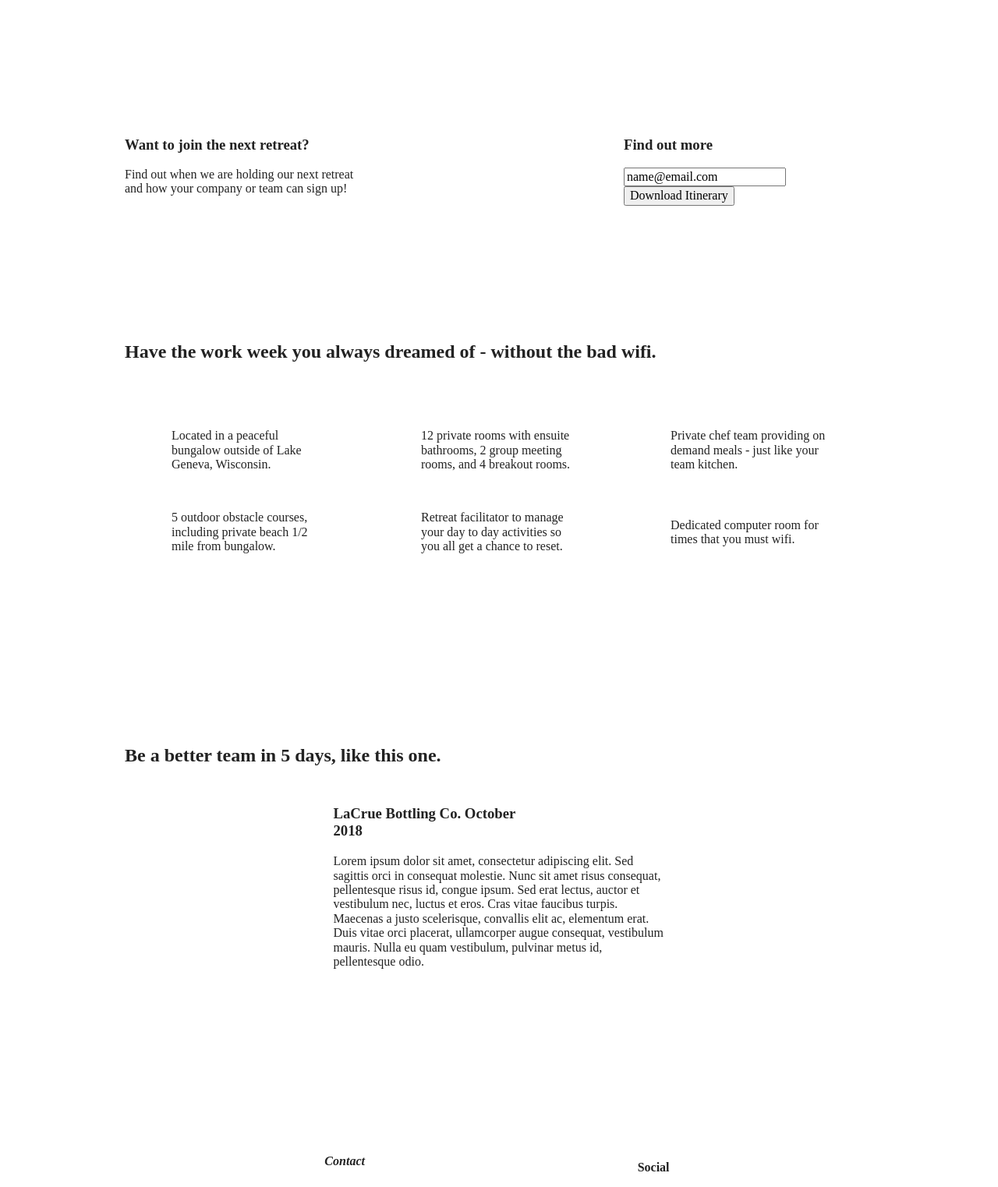
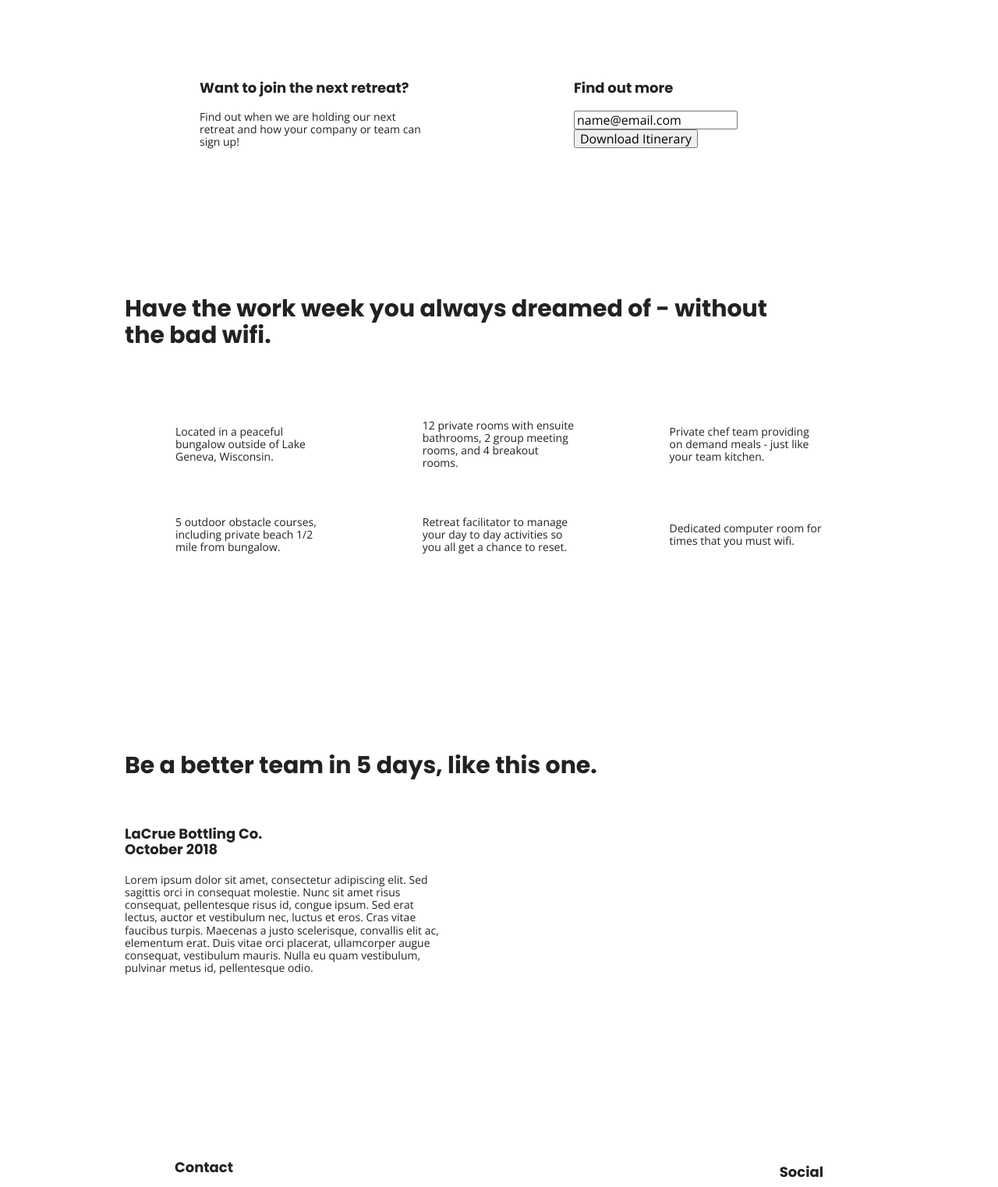
Before and after one commit to amanda-w1/unplugged, a website built with Parcel: page index.html in a window 1280 px wide. Shown: the part 362-1885 px from the top of the page at 78% size. Built offline with nearby package versions, Linux system fonts and the light colour scheme.

Commit message:
Updated CSS for mobile, tablet, and desktop styles

```diff
--- a/css/main.css
+++ b/css/main.css
@@ -87,6 +87,57 @@ textarea {
    Author's custom styles
    ========================================================================== */
 
+  /* General Styles */
+
+  html {
+    font-size: 16px;
+  }
+
+  body {
+    font-family: 'Open Sans', sans-serif;
+    font-size: 1em;
+  }
+
+  ul, ol {
+    list-style-type: none;
+  }
+
+  a {
+    color: #e2e3ed;
+    text-decoration: none;
+  }
+
+  h2 {
+    font-family: 'Poppins', sans-serif;
+    font-size: 1.875em;
+  }
+
+  h3, h4 {
+    font-family: 'Poppins', sans-serif;
+    font-size: 1.125em;
+  }
+
+  p {
+    font-size: .875em;
+  }
+
+  img {
+
+  }
+
+  figure {
+
+  }
+
+  address {
+    font-style: normal;
+  }
+
+  .content-wrapper {
+    width: 90%;
+    margin: 50px 0;
+  }
+
   /* BASE HEADER-FOOTER STYLES */
 
   header, footer {
@@ -94,10 +145,6 @@ textarea {
     justify-content: center;
     align-items: center;
     flex-flow: row wrap;
-  }
-
-  .content-wrapper {
-    width: 88%;
   }
 
   header {
@@ -220,7 +267,7 @@ textarea {
   }
 
   .reviews h2 {
-    margin-bottom: 30px;
+    margin-bottom: 40px;
   }
 
   .reviews h3 {
@@ -371,12 +418,13 @@ textarea {
 
   /* Header */
   .header {
-    justify-content: center;
+    justify-content: space-around;
+    padding: 33px 0;
   }
 
   .header .content-wrapper {
     width: 100%;
-    justify-content: center;
+    justify-content: space-between;
   }
 
   .header nav {
@@ -384,7 +432,7 @@ textarea {
   }
 
   .header nav ul {
-    justify-content: space-evenly;
+    justify-content: space-between;
   }
 
   .header-divider {
@@ -402,48 +450,45 @@ textarea {
   }
 
   aside .content-wrapper .form, aside .content-wrapper .form-description {
-    width: 50%;
+    width: 40%;
     margin: 0;
   }
 
   /* Features */
 
   .features article {
-    width: 50%;
     display: flex;
     justify-content: center;
     align-items: center;
-    flex-flow: row wrap;
-    flex-basis: 200px;
-    margin: 25px 0;
-    padding: 0 60px;
+    flex-flow: column wrap;
+    flex-basis: 50%;
   }
 
   .features .features-item-description {
-    width: 200px;
+    width: 62%;
   }
 
   /* Reviews */
 
   .reviews article {
     display: flex;
-    justify-content: center;
+    justify-content: space-between;
   }
 
   .reviews article div {
-
+    width: 49%;
   }
 
   /* Footer */
 
   footer .content-wrapper {
-    width: 78%;
+    width: 65%;
     margin: 100px 0;
   }
 
   .footer-content {
     display: flex;
-    justify-content: space-evenly;
+    justify-content: space-between;
     align-items: center;
   }
 
@@ -452,7 +497,7 @@ textarea {
   }
 
   footer .copyright {
-    width: 200px;
+    width: 100%;
   }
 
   /* About section */
@@ -461,30 +506,35 @@ textarea {
     display: flex;
     justify-content: space-between;
     align-items: center;
+    padding-top: 20px;
   }
 
   .mission-content p {
-    width: 300px;
+    width: 45%;
   }
 
   .contact-section .content-wrapper h2 {
-    width: 100%;
+    width: 80%;
   }
 
   .contact-content {
     display: flex;
     justify-content: space-between;
-    align-items: center;
+    align-items: flex-start;
   }
 
   /* FAQ section */
+
+  header {
+    padding: 15px 0;
+  }
 
   .faq .content-wrapper {
     justify-content: space-between;
   }
 
   .faq-content {
-    flex-basis: 40%;
+    flex-basis: 45%;
   }
 
   .faq h2 {
@@ -501,38 +551,38 @@ textarea {
 
   /* Hero */
   .hero-area h1 {
-    width: 100%;
+    width: 60%;
   }
 
   /* Aside */
   aside .content-wrapper {
-
+    justify-content: space-around;
   }
 
   aside .content-wrapper .form-description,
   aside .content-wrapper .form {
-    width: 320px;
+    width: 30%;
   }
 
   /* Features */
   .features h2 {
-    width: 100%;
+    width: 90%;
   }
 
   .features article {
-    flex-basis: 175px;
+    flex-basis: 33%;
   }
 
   /* Reviews */
   .reviews article div {
-    width: 425px;
+    width: 42%;
   }
 
 
   /* About styles */
 
   .mission h2, .content-section .content-wrapper h2 {
-    width: 100%;
+    width: 95%;
   }
 
   /* FAQ styles */
--- a/index.html
+++ b/index.html
@@ -20,6 +20,9 @@
   <link rel="stylesheet" href="css/main.css">
 
   <meta name="theme-color" content="#fafafa">
+
+  <!-- Google Fonts-->
+  <link href="https://fonts.googleapis.com/css?family=Open+Sans:400,700|Poppins:500,700" rel="stylesheet">
 </head>
 
 <body>
@@ -27,7 +30,7 @@
   <header>
     <div class="content-wrapper">
       <a href="#">
-        <img src="img/unpluggedlogo.png" alt="unplugged logo"/>
+        <img src="" alt="unplugged logo"/>
       </a>
       <div class="header-divider"></div>
       <nav>
```
Also changed, not shown: about/index.html (+4 -1 lines), faq/index.html (+4 -1 lines).
